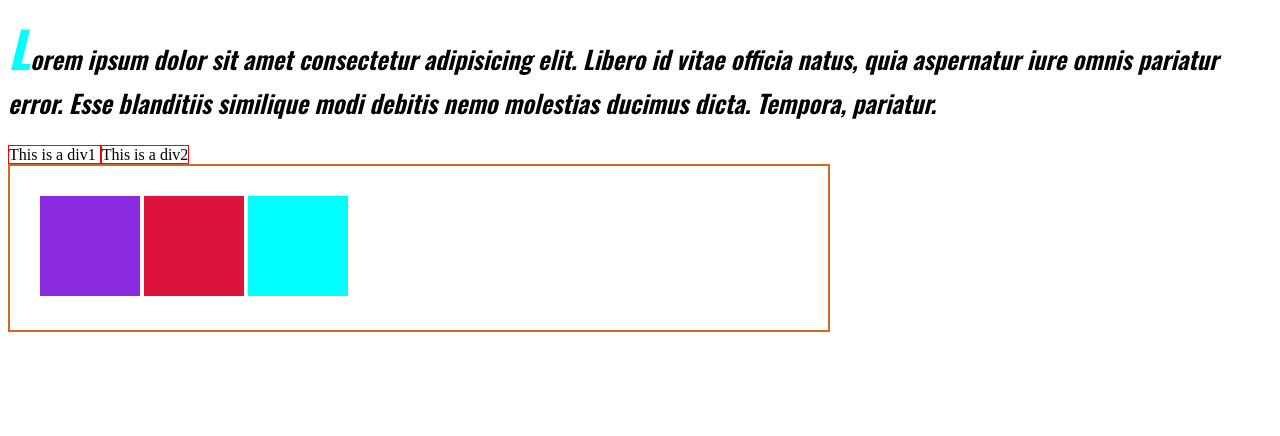
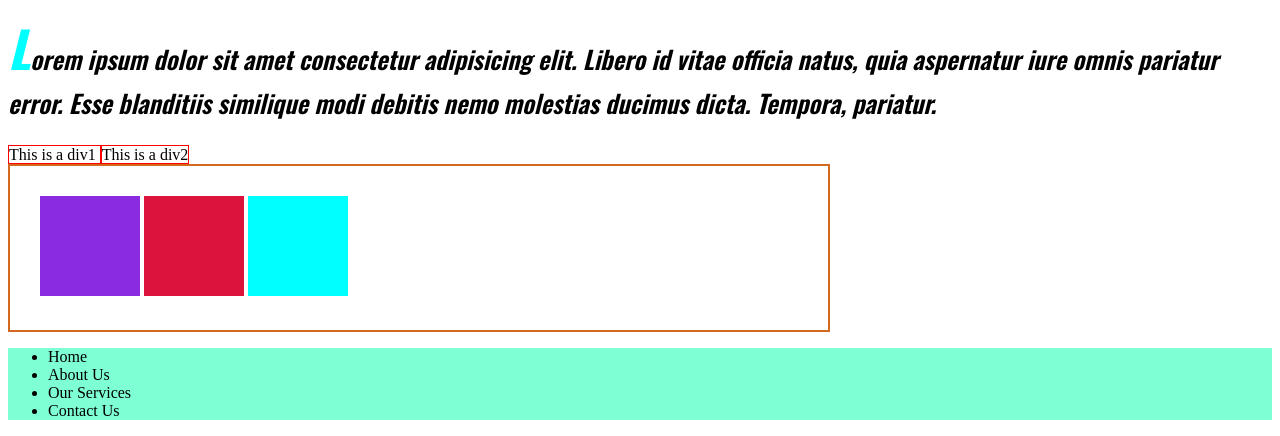
Before and after one commit to pritamsenweb/HTMLCSSLearning, a website: page index.html in a window 1280 px wide. Shown: the part 523-959 px from the top of the page. Before the commit the page ends 863 px from the top, so only its background shows below. Drawn offline with nearby package versions, Linux system fonts and the light colour scheme; a web font is replaced by a local one.

Commit message:
Float using ul li

```diff
--- a/css/style.css
+++ b/css/style.css
@@ -77,3 +77,6 @@ p {
   width: 100px;
   display: inline-block;
 }
+#nav {
+  background-color: aquamarine;
+}
--- a/index.html
+++ b/index.html
@@ -48,5 +48,13 @@
        <div id="two"></div>
         <div id="three"></div>
       </div>
+
+      <!-----Float------>
+      <ul id="nav">
+        <li>Home</li>
+        <li>About Us</li>
+        <li>Our Services</li>
+        <li>Contact Us</li>
+      </ul>
   </body>
 </html>
```
